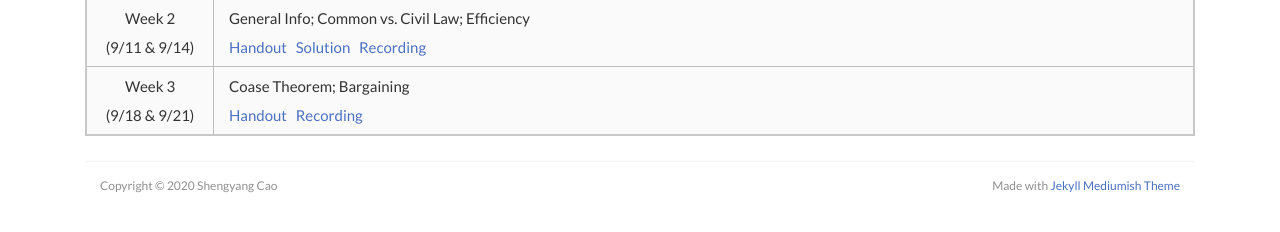
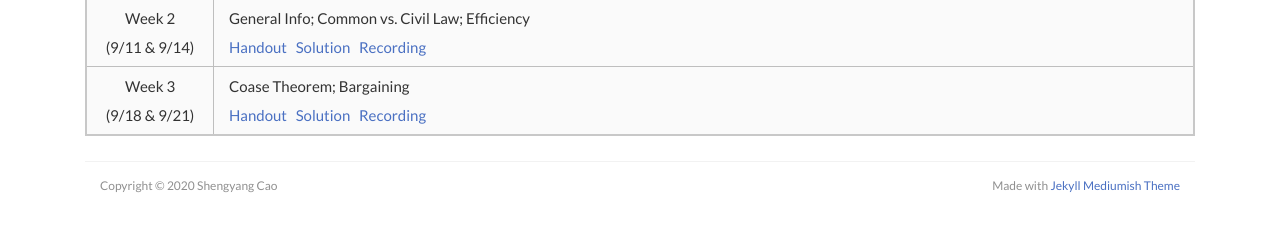
Before and after one commit to scaotravis/scaotravis.github.io, a Jekyll site: the page built from _posts/2020-08-04-teaching-fa-522.md, in a window 1280 px wide and 1218 px high. Shown: the part 983-1215 px from the top of the window. Built offline with Jekyll 4.4.1, drawn with Linux system fonts in a browser that asks for light colours; nearby versions of some CDN libraries; comment, search, counter and statistics services are not loaded.

Commit message:
dis 2: upload solution

```diff
--- a/_posts/2020-08-04-teaching-fa-522.md
+++ b/_posts/2020-08-04-teaching-fa-522.md
@@ -32,4 +32,4 @@
 |:-----------:|	:---------------------------------------------- |
 | Week 1 <br> (9/4 & 9/7) | **NO DISCUSSION** |
 | Week 2 <br> (9/11 & 9/14) | General Info; Common vs. Civil Law; Efficiency <br> [Handout]({{ site.url }}/downloads/teaching/fa20-522/522_fa20_dis-1_handout.pdf) &nbsp; [Solution]({{ site.url }}/downloads/teaching/fa20-522/522_fa20_dis-1_sol.pdf) &nbsp; [Recording](https://us-lti.bbcollab.com/collab/ui/session/playback/load/b9403c970eba4d19a56c214f6838e50a) |
-| Week 3 <br> (9/18 & 9/21) | Coase Theorem; Bargaining <br> [Handout]({{ site.url }}/downloads/teaching/fa20-522/522_fa20_dis-2_handout.pdf) &nbsp; [Recording](https://us-lti.bbcollab.com/recording/372c8b0fd03941799bf87a942f1618d5)|
+| Week 3 <br> (9/18 & 9/21) | Coase Theorem; Bargaining <br> [Handout]({{ site.url }}/downloads/teaching/fa20-522/522_fa20_dis-2_handout.pdf) &nbsp; [Solution]({{ site.url }}/downloads/teaching/fa20-522/522_fa20_dis-2_sol.pdf) &nbsp; [Recording](https://us-lti.bbcollab.com/recording/372c8b0fd03941799bf87a942f1618d5)|
```
Also changed, not shown: 6 other files.
